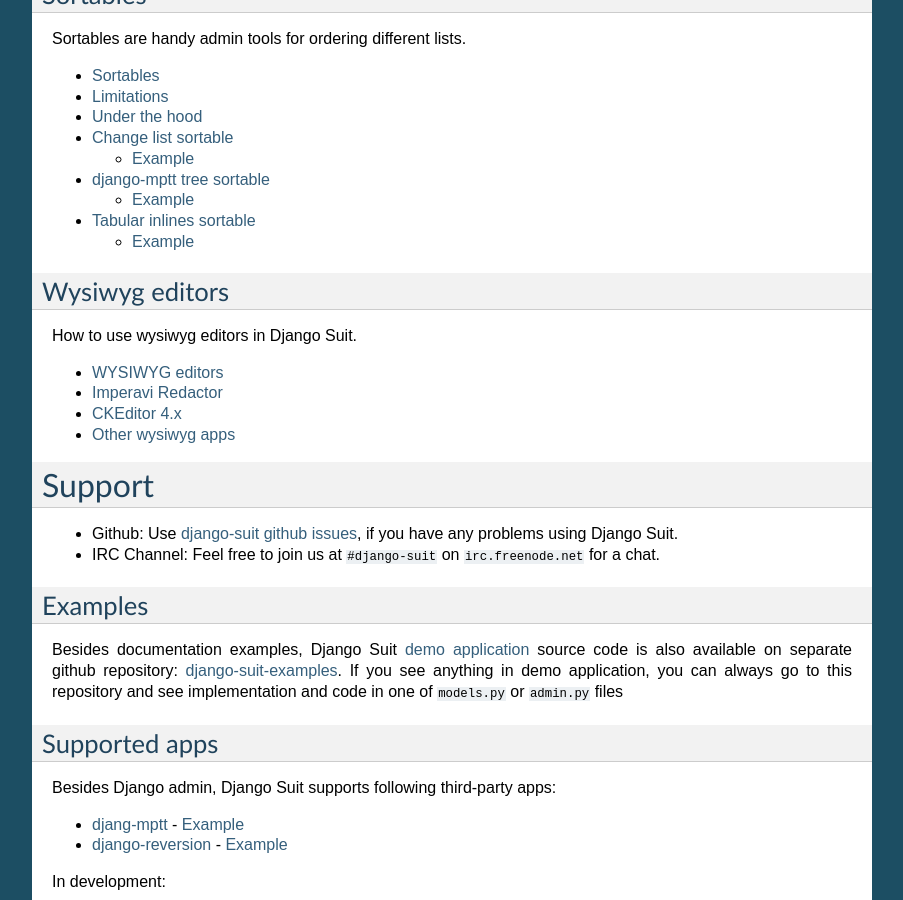
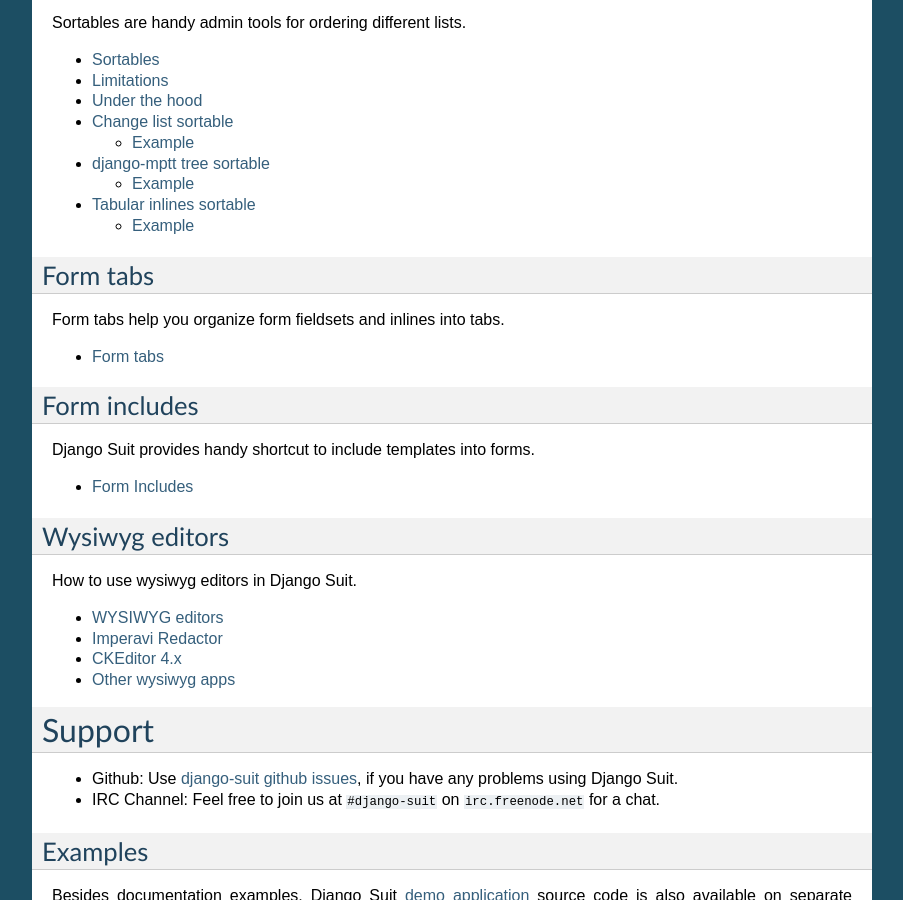
Before and after one commit to darklow/django-suit, a Sphinx documentation site: the page built from docs/index.rst, in a window 1280 px wide and 900 px high, scrolled down 2836 px. Shown: the whole window, without its empty margins (198-1101 px from the left). Built offline with Sphinx 7.4.7, drawn with Linux system fonts in a browser that asks for light colours; some of the changed text lies outside the part shown.

Commit message:
Docs: Form tabs and Form includes documentation added

```diff
--- a/docs/index.rst
+++ b/docs/index.rst
@@ -15,9 +15,8 @@
 Licence
 --------
 
-Django Suit is licensed under `Creative Commons Attribution-NonCommercial 3.0 <http://creativecommons.org/licenses/by-nc/3.0/>`_ license.
-
-See licence and pricing: http://djangosuit.com/pricing/
+* Django Suit is licensed under `Creative Commons Attribution-NonCommercial 3.0 <http://creativecommons.org/licenses/by-nc/3.0/>`_ license.
+* See licence and pricing: http://djangosuit.com/pricing/
 
 
 Resources
@@ -130,6 +129,28 @@
    sortables
 
 
+Form tabs
+---------
+
+Form tabs help you organize form fieldsets and inlines into tabs.
+
+.. toctree::
+   :maxdepth: 1
+
+   form_tabs
+
+
+Form includes
+-------------
+
+Django Suit provides handy shortcut to include templates into forms.
+
+.. toctree::
+   :maxdepth: 3
+
+   form_includes
+
+
 Wysiwyg editors
 ---------------
 
```
Also changed, not shown: docs/form_includes.rst (added, +34 -0 lines), docs/form_tabs.rst (added, +73 -0 lines), docs/_static/img/form_includes.png (added), docs/_static/img/form_tabs.png (added).
